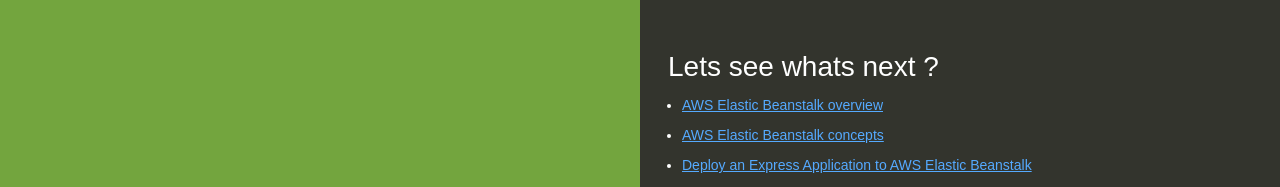
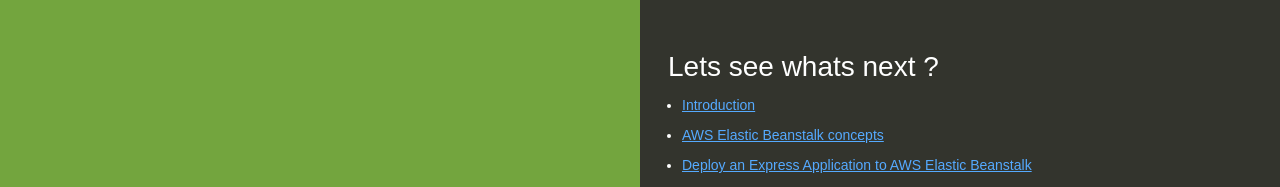
Before and after one commit to t-rhex/eb-app-2, a website: page index.html in a window 1280 px wide. Shown: the top 187 px of the page. Drawn offline with Linux system fonts and the light colour scheme.

Commit message:
Update index.html

```diff
--- a/index.html
+++ b/index.html
@@ -81,7 +81,7 @@
     <div class="linksColumn">
       <h2>Lets see whats next ?</h2>
       <ul>
-        <li><a href="http://docs.aws.amazon.com/elasticbeanstalk/latest/dg/Welcome.html">AWS Elastic Beanstalk overview</a></li>
+        <li><a href="http://docs.aws.amazon.com/elasticbeanstalk/latest/dg/Welcome.html">Introduction</a></li>
         <li><a href="http://docs.aws.amazon.com/elasticbeanstalk/latest/dg/concepts.html">AWS Elastic Beanstalk concepts</a></li>
         <li><a href="http://docs.aws.amazon.com/elasticbeanstalk/latest/dg/create_deploy_nodejs_express.html">Deploy an Express Application to AWS Elastic Beanstalk</a></li>
         <li><a href="http://docs.aws.amazon.com/elasticbeanstalk/latest/dg/create_deploy_nodejs_express_elasticache.html">Deploy an Express Application with Amazon ElastiCache to AWS Elastic Beanstalk</a></li>
```
